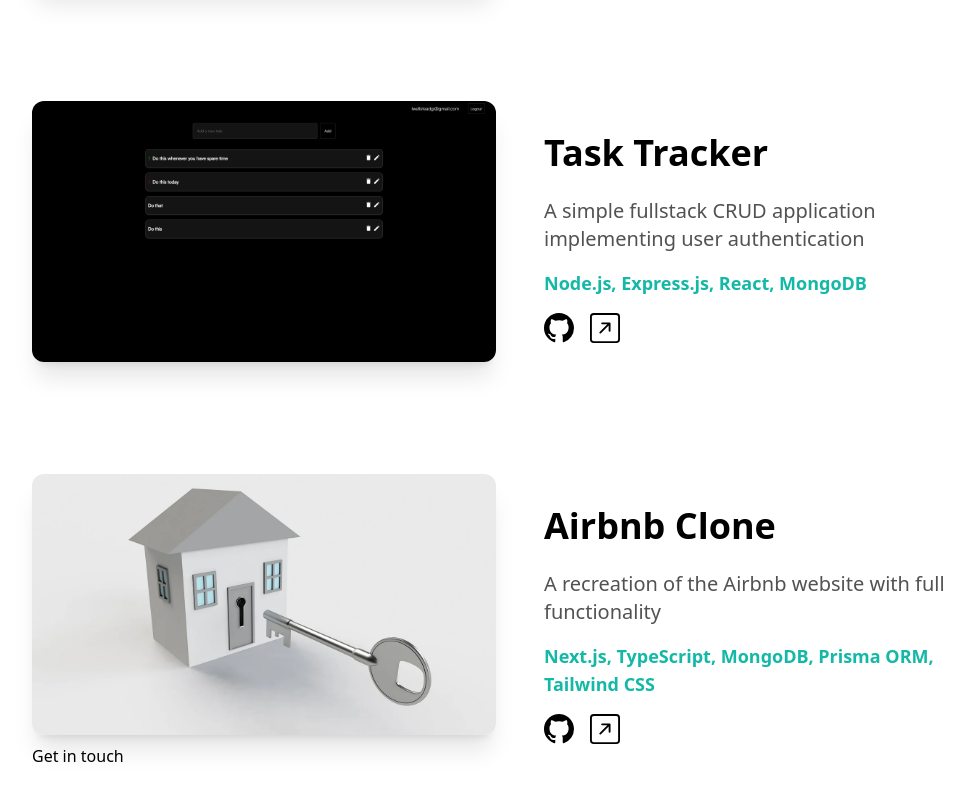
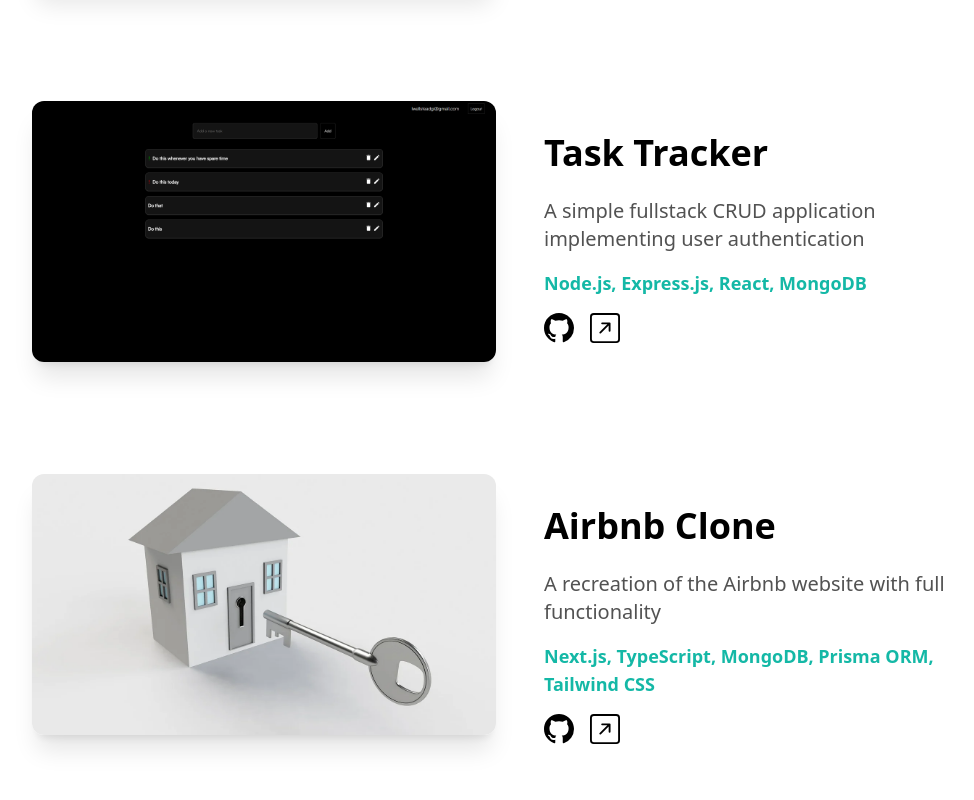
Before and after one commit to Lifguson/portfolio-nextjs, a Next.js app: page / in a window 1280 px wide. Shown: the part 1978-2778 px from the top of the page, without its empty margins (120-1094 px from the left). Built offline with nearby package versions, Linux system fonts and the light colour scheme.

Commit message:
completed contact section; style tweak in hero section;

```diff
--- a/app/components/Contact.js
+++ b/app/components/Contact.js
@@ -2,16 +2,36 @@
 
 const Contact = () => {
   return (
-    <div>
-      Get in touch
-      <div>
-        <form>
-          <input placeholder="" />
-          <input placeholder="" />
-          <input placeholder="" />
-        </form>
+    <section id="contact">
+      <div className="mt-16 md:mt-20 md:pt-32 pb-4 md:pb-12 mb-12 md:mb-16">
+        <h1 className="text-center font-bold text-4xl">Get in touch</h1>
+        <hr className="w-6 h-1 mx-auto mt-4 mb-6 bg-teal-500 border-0 rounded" />
+        <div className="flex align-center justify-center">
+          <form className="flex flex-col w-1/2 gap-2">
+            <div className="flex flex-row align-middle justify-between gap-2">
+              <input
+                placeholder="Email"
+                className="py-4 px-4 w-1/2 rounded font-semibold bg-neutral-800 text-gray-200 dark:bg-gray-100 dark:text-gray-800 shadow-inner hover:opacity-80"
+              />
+              <input
+                placeholder="Name"
+                className="py-4 px-4 w-1/2 rounded font-semibold bg-neutral-800 text-gray-200 dark:bg-gray-100 dark:text-gray-800 shadow-inner hover:opacity-80"
+              />
+            </div>
+            <input
+              placeholder="Message"
+              className="py-8 px-4 rounded font-semibold bg-neutral-800 text-gray-200 dark:bg-gray-100 dark:text-gray-800 shadow-inner hover:opacity-80"
+            />
+            <button
+              type="submit"
+              className="py-4 px-4 my-2 rounded font-semibold bg-neutral-800 text-gray-200 dark:bg-gray-100 dark:text-gray-800 shadow-inner hover:opacity-80"
+            >
+              Send message
+            </button>
+          </form>
+        </div>
       </div>
-    </div>
+    </section>
   );
 };
 
--- a/app/components/Hero.js
+++ b/app/components/Hero.js
@@ -2,7 +2,6 @@
 
 import { Link } from "react-scroll/modules";
 import { HiArrowDown } from "react-icons/hi";
-import Image from "next/image";
 
 const Hero = () => {
   return (
```
